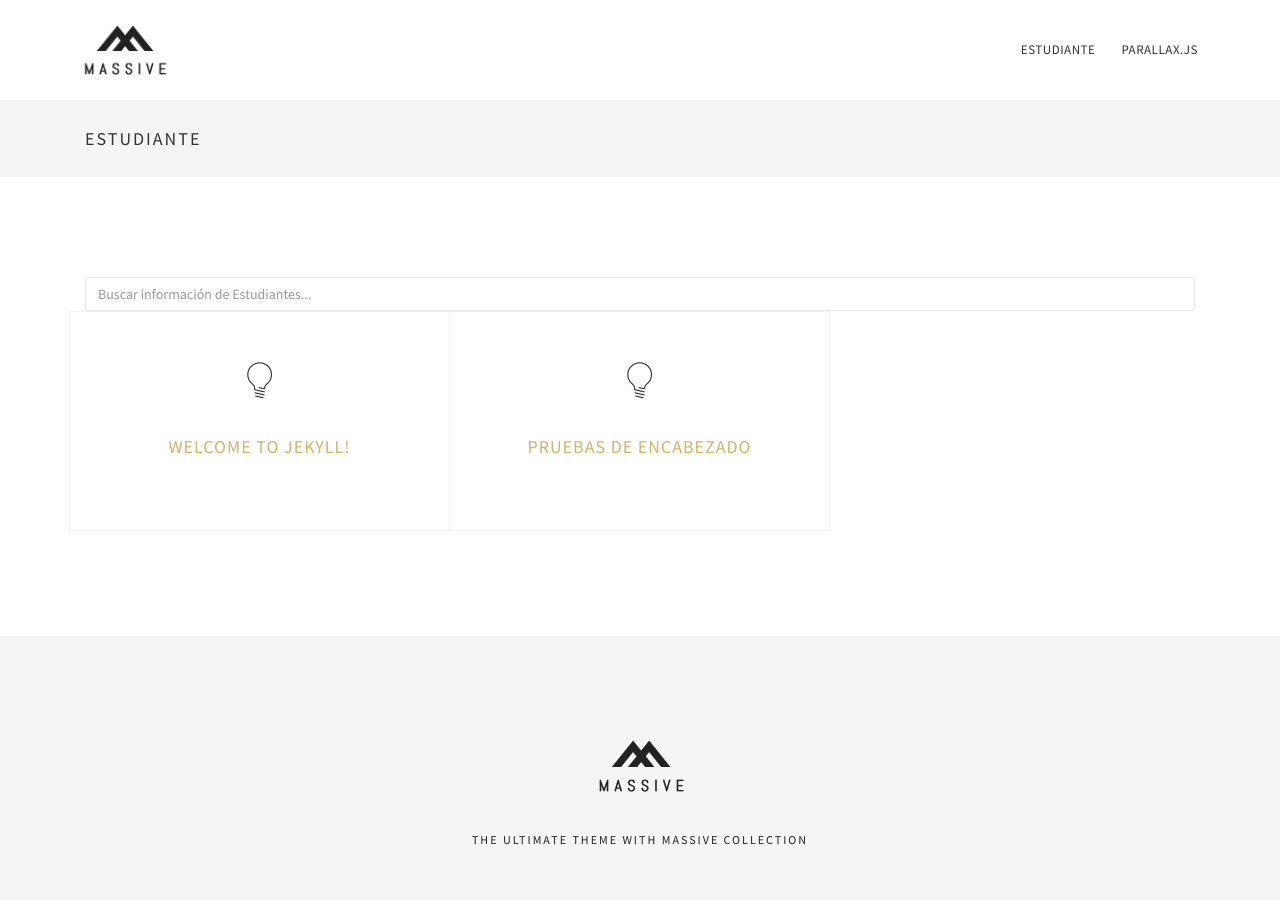
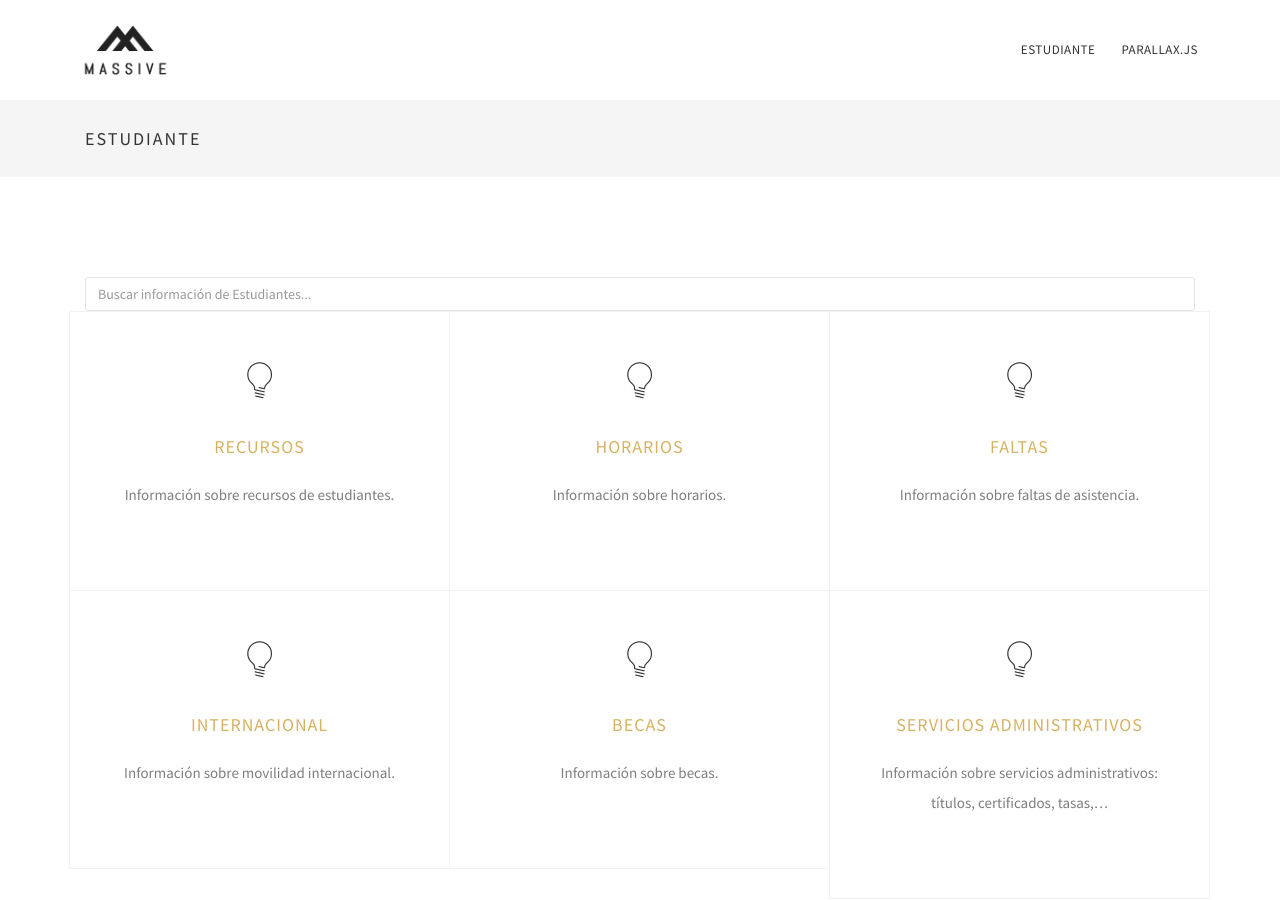
Before and after one commit to iesmarenostrum/marenostrumtest, a Jekyll site: the page built from estudiante.md, in a window 1280 px wide and 900 px high. Built offline with Jekyll 4.4.1, drawn with Linux system fonts in a browser that asks for light colours.

Commit message:
Añado posts de categorías de estudiante. Modifico layout perfil para que solo muestre esos posts.

```diff
--- a/_layouts/perfil.html
+++ b/_layouts/perfil.html
@@ -27,7 +27,8 @@ layout: default
     <div class="row">
       <div class="feature-box-grid" >
         {% for post in site.posts%}
-        <div class="col-md-4" >
+        {% if post.tags contains 'estudiante' %}
+        <div class="col-md-4 {{post.tags | join: ' '}}" >
           <div class="featured-item border-box text-center">
             <div class="icon" >
               <i class="icon-lightbulb" >
@@ -38,9 +39,10 @@ layout: default
                 <a href="{{ site.baseurl }}{{ post.url }}">{{ post.title }}</a>
               </h4>
             </div>
-            <div class="desc">{{post.desc}}  </div>
+            <div class="desc">{{post.excerpt}}  </div>
           </div>
         </div>
+        {% endif %}
         {% endfor %}
       </div>
     </div>
--- /dev/null
+++ b/_posts/2017-05-12-administracion.md
@@ -0,0 +1,12 @@
+---
+layout: post
+title: Servicios administrativos
+tags: estudiante administracion titulos certificados tasas
+---
+
+Información sobre servicios administrativos: títulos, certificados, tasas,...
+
+- Títulos
+- Certificados
+- Tasas
+- ...
--- /dev/null
+++ b/_posts/2017-05-12-becas.md
@@ -0,0 +1,7 @@
+---
+layout: post
+title: Becas
+tags: estudiante becas
+---
+
+Información sobre becas.
--- /dev/null
+++ b/_posts/2017-05-12-extranjero.md
@@ -0,0 +1,10 @@
+---
+layout: post
+title: Internacional
+tags: estudiante extranjero europa erasmus
+---
+
+Información sobre movilidad internacional.
+
+- Becas Erasmus
+- ...
--- /dev/null
+++ b/_posts/2017-05-12-faltas.md
@@ -0,0 +1,7 @@
+---
+layout: post
+title: Faltas
+tags: estudiante faltas asistencia
+---
+
+Información sobre faltas de asistencia.
--- /dev/null
+++ b/_posts/2017-05-12-horarios.md
@@ -0,0 +1,7 @@
+---
+layout: post
+title: Horarios
+tags: estudiante horarios
+---
+
+Información sobre horarios.
--- /dev/null
+++ b/_posts/2017-05-12-recursos.md
@@ -0,0 +1,12 @@
+---
+layout: post
+title: Recursos
+tags: estudiante recursos correo perfil
+---
+
+Información sobre recursos de estudiantes.
+
+- Correo electrónico
+- Perfil
+- Cuenta de usuario
+- ...
```
Also changed, not shown: _posts/2016-11-28-test-eso-student.md (deleted, +0 -11 lines).
